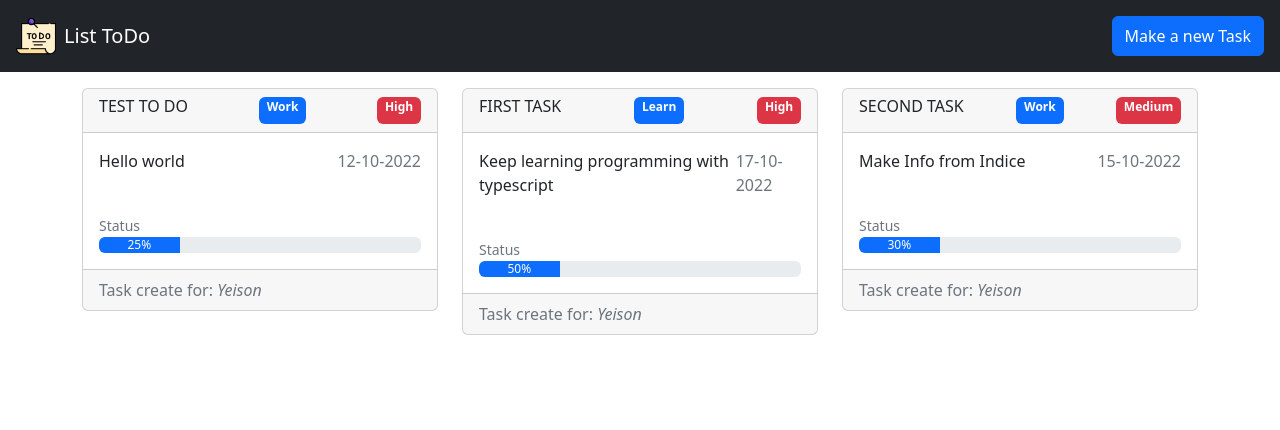
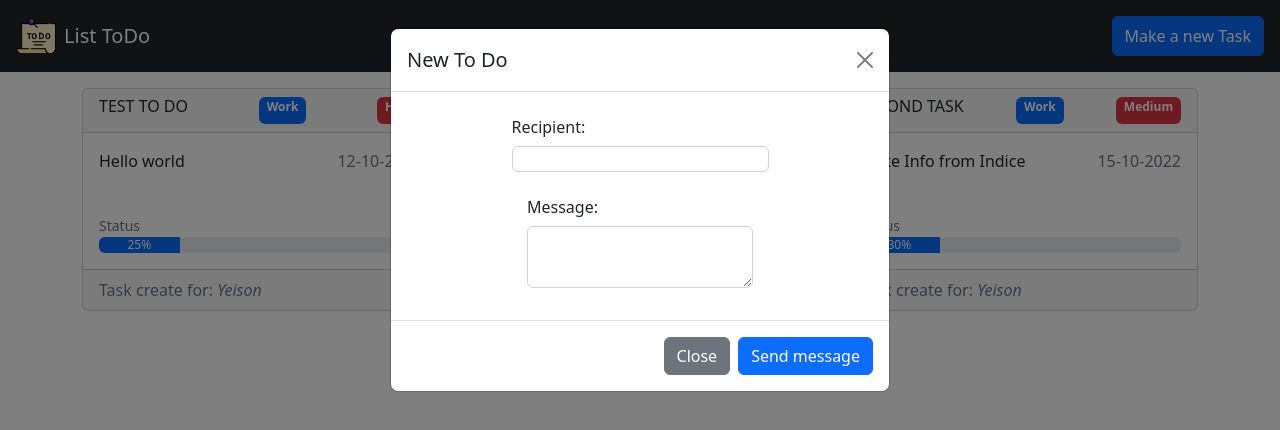
Before and after one commit to YeisonHenao/ToDo_Typescript, a React (Create React App) app: page / in a window 1280 px wide. Both pictures are taken after a click on the button "Make a new Task". Shown: the top 430 px of the page. Built offline with nearby package versions, Linux system fonts and the light colour scheme.

Commit message:
Refactorización de lista de tareas, nuevo modal para cargar nuevas tareas

```diff
--- a/src/App.tsx
+++ b/src/App.tsx
@@ -1,18 +1,108 @@
-import Todo from './components/Todo';
-import logo from './assets/images/to-do-list.png'
+import Todo from "./components/Todo";
+import { ToDo } from "./types";
+import logo from "./assets/images/to-do-list.png";
+import data from "./data/ToDo.json";
+import { useEffect, useState } from "react";
 
 function App() {
+  const [listToDo, setListTodo] = useState<Array<ToDo>>([]);
+
+  useEffect(() => {
+    setListTodo(data);
+  }, []);
+
+  const getMaxID = () => {
+    return listToDo.map(param => {
+      return Math.max(param.id) + 1
+    })
+  }
+
+  const handleNewTodo = () => {
+    setListTodo([
+      ...listToDo,
+      {
+        id: getMaxID()[0],
+        date_creation: "15-10-2022",
+        title: "Second task",
+        body: "Make Info from Indice",
+        priority: "Medium",
+        category: "Work",
+        value_min: 0,
+        value_max: 100,
+        value_now: 30,
+        user_creation: "Yeison",
+        status: 1,
+      },
+    ]);
+  };
 
   return (
     <div className="App">
-      <div className='bg-dark text-white p-3 d-flex justify-content-between mb-3'>
-        <div className='d-flex justify-content-evenly'>
+      <div className="bg-dark text-white p-3 d-flex justify-content-between mb-3">
+        <div className="d-flex justify-content-evenly">
           <img src={logo} width="40" alt="logo" />
-          <h5 className='m-2'>List ToDo</h5>
+          <h5 className="m-2">List ToDo</h5>
         </div>
-        <button className='btn btn-primary'>Make a new Task</button>
+        <button type="button" className="btn btn-primary" data-bs-toggle="modal" data-bs-target="#exampleModal">Make a new Task</button>
       </div>
-      <Todo />
+      <Todo ToDoList={listToDo} />
+
+
+
+      {/* Modal view */}
+      <div
+        className="modal fade"
+        id="exampleModal"
+        aria-labelledby="exampleModalLabel"
+        aria-hidden="true"
+      >
+        <div className="modal-dialog">
+          <div className="modal-content">
+            <div className="modal-header">
+              <h1 className="modal-title fs-5" id="exampleModalLabel">
+                New To Do
+              </h1>
+              <button
+                type="button"
+                className="btn-close"
+                data-bs-dismiss="modal"
+                aria-label="Close"
+              ></button>
+            </div>
+            <div className="modal-body">
+              <form>
+                <div className="mb-3">
+                  <label className="col-form-label">Recipient:</label>
+                  <input
+                    type="text"
+                    className="form-control"
+                    id="recipient-name"
+                  />
+                </div>
+                <div className="mb-3">
+                  <label className="col-form-label">Message:</label>
+                  <textarea
+                    className="form-control"
+                    id="message-text"
+                  ></textarea>
+                </div>
+              </form>
+            </div>
+            <div className="modal-footer">
+              <button
+                type="button"
+                className="btn btn-secondary"
+                data-bs-dismiss="modal"
+              >
+                Close
+              </button>
+              <button onClick={handleNewTodo} type="button" className="btn btn-primary">
+                Send message
+              </button>
+            </div>
+          </div>
+        </div>
+      </div>
     </div>
   );
 }
--- a/src/components/Todo.tsx
+++ b/src/components/Todo.tsx
@@ -1,18 +1,15 @@
-import { useState, useEffect } from "react"
 import { ToDo } from "../types"
-import data from "../data/ToDo.json"
 
-const Todo = () => {
-  const [listTodo, setListTodo] = useState<Array<ToDo>>([])
+interface Props{
+  ToDoList: ToDo[]
+}
 
-  useEffect(() => {
-    setListTodo(data)
-  }, [])
+const Todo = ({ToDoList}: Props) => {
 
   return (
     <div className="container-lg">
       <div className="row">
-        {listTodo.map((to) => {
+        {ToDoList.map((to) => {
           return (
             <div className="col-md-4 col-sm-12 col-lg-4">
                 <div className="card">
```
